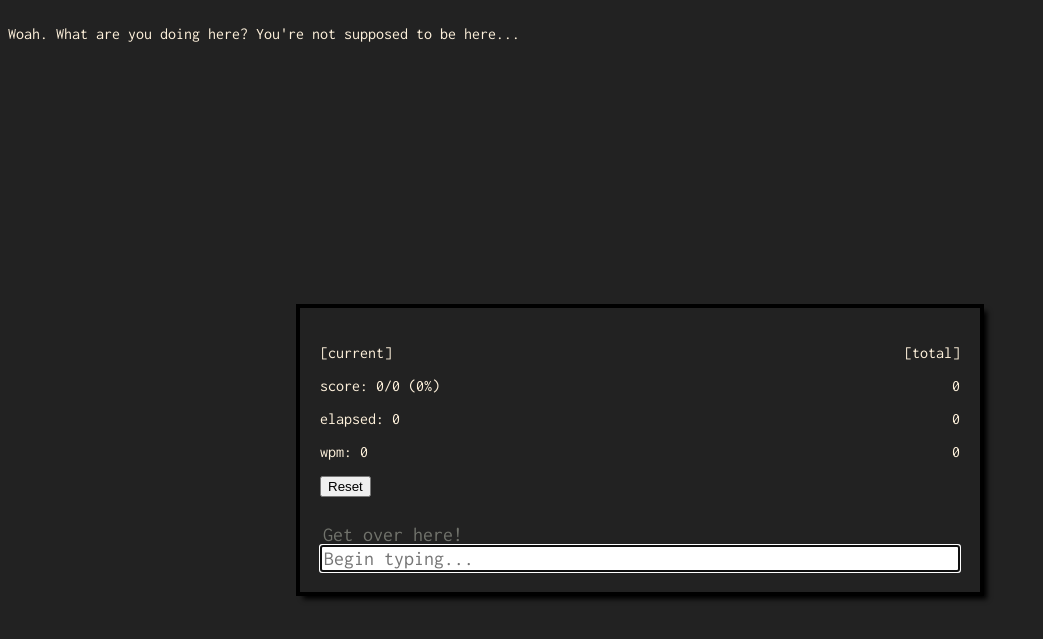
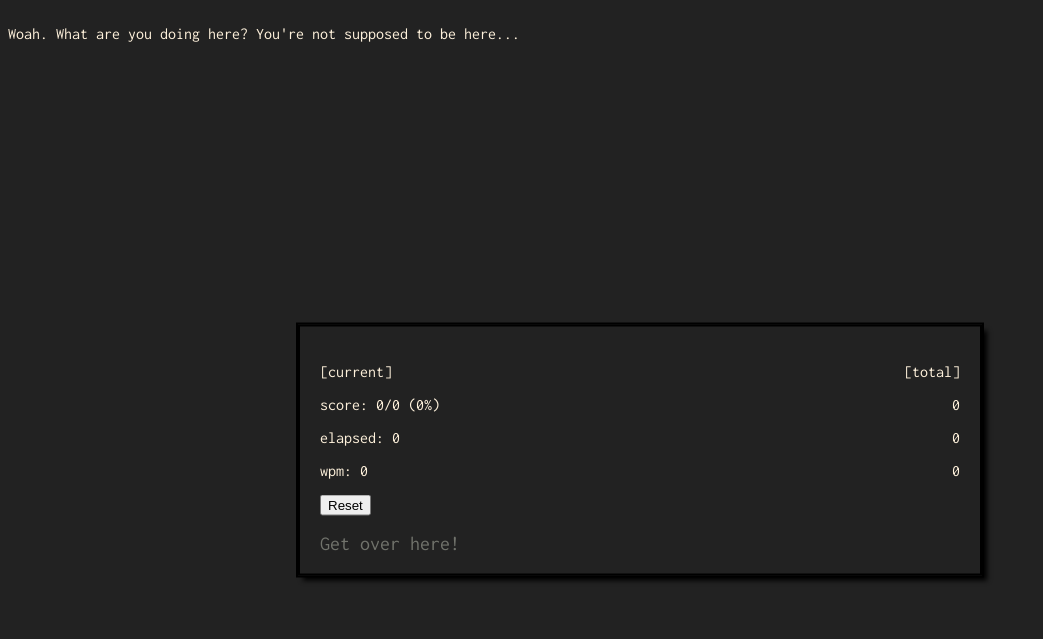
Before and after one commit to Chris234k/chris234k.github.io, a Jekyll site: the page built from typing.html, in a window 1280 px wide. Shown: the top 639 px of the page, without its empty margins (0-1043 px from the left). Built offline with Jekyll 4.4.1, drawn with Linux system fonts in a browser that asks for light colours.

Commit message:
Input field matches the size of the paragraph now, but is totally transparent

```diff
--- a/assets/css/typing-styles.css
+++ b/assets/css/typing-styles.css
@@ -18,21 +18,28 @@
 }
 
 .typing {
+	position: relative;
 	font-size: 20px;
-	margin-top: 10px;
 }
 
 .typing #target {
-	padding-left: 3px;
 	margin: 0px;
 }
 
 .typing input, select {
+	box-sizing: border-box;
+	position: absolute;
+	top: 0px;
 	width: 100%;
-	box-sizing: border-box;
+	height: 100%;
+
+	padding: 0px;
+	border: 0px;
 
 	font-size: 20px;
 	font-family: "Inconsolata";
+
+	opacity: 0%;
 }
 
 /* Letter styles */
```
